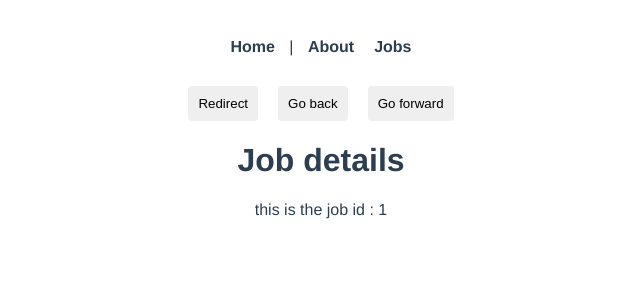
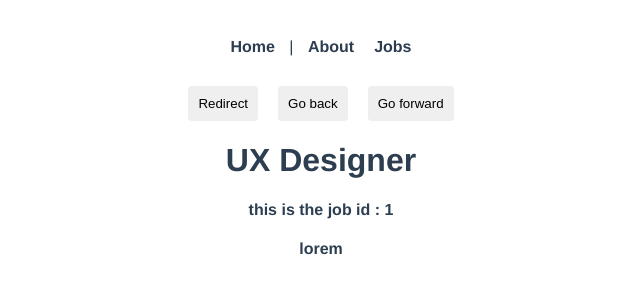
Before and after one commit to mouhsineelachbi/Jobs-listing-VueJs3, a Vue app: page /jobs/1 in a window 1280 px wide. Shown: the top 300 px of the page, without its empty margins (319-959 px from the left). Built offline with nearby package versions, Linux system fonts and the light colour scheme; data requests are answered from the project's data file.

Commit message:
fetching data | conditionally showing data

```diff
--- /dev/null
+++ b/data/db.json
@@ -0,0 +1,7 @@
+{
+    "jobs": [
+        { "title": "UX Designer", "id": 1, "details": "lorem" },
+        { "title": "Web developer", "id": 2, "details": "lorem" },
+        { "title": "Vue developer", "id": 3, "details": "lorem" }
+    ]
+}
--- a/package.json
+++ b/package.json
@@ -8,6 +8,7 @@
   },
   "dependencies": {
     "core-js": "^3.6.5",
+    "json-server": "^0.16.3",
     "vue": "^3.0.0",
     "vue-router": "^4.0.0-0"
   },
--- a/src/views/jobs/jobDetails.vue
+++ b/src/views/jobs/jobDetails.vue
@@ -1,6 +1,12 @@
 <template>
-    <h1>Job details</h1>
-    <p> this is the job id : {{ id }}</p>
+    <div v-if="job">
+        <h1>{{ job.title }}</h1>
+        <h4> this is the job id : {{ job.id }}</h4>
+        <h4> {{ job.details }}</h4>
+    </div>
+    <div v-else>
+        <p>Loding job...</p>
+    </div>
 </template>
 
 <script>
@@ -11,6 +17,18 @@
     //         id: this.$route.params.id,
     //     }
     // }
+    data () {
+        return {
+            job: null
+        }
+    }
+    ,
+    mounted () {
+        fetch('http://localhost:3000/jobs/'+ this.id)
+            .then(res => res.json())
+            .then(data => this.job = data)
+            .catch(err => console.log(err.message));
+    }
 
 }
 </script>
--- a/src/views/jobs/jobs.vue
+++ b/src/views/jobs/jobs.vue
@@ -1,9 +1,14 @@
 <template>
     <h1>Jobs</h1>
-    <div v-for="job in jobs" :key="job.id" class="job">
+    <div v-if="jobs.length">
+        <div v-for="job in jobs" :key="job.id" class="job">
         <router-link :to="{ name: 'jobDetails', params: { id: job.id} }">
             <h2> {{ job.title }} </h2>
         </router-link>
+        </div>
+    </div>
+    <div v-else>
+        <p>Loading jobs...</p>
     </div>
 </template>
 
@@ -11,12 +16,14 @@
 export default {
     data () {
         return {
-            jobs: [
-                { title: 'UX Designer', id: 1, details: 'lorem' },
-                { title: 'Web developer', id: 2, details: 'lorem' },
-                { title: 'Vue developer', id: 3, details: 'lorem' },
-            ]
+            jobs: []
         }
+    },
+    mounted () {
+        fetch('http://localhost:3000/jobs')
+            .then(res => res.json())
+            .then(data => this.jobs = data)
+            .catch(err => console.log(err.message));
     }
 }
 </script>
```
Also changed, not shown: 1 other file (tests, documents, lock files or other folders).
